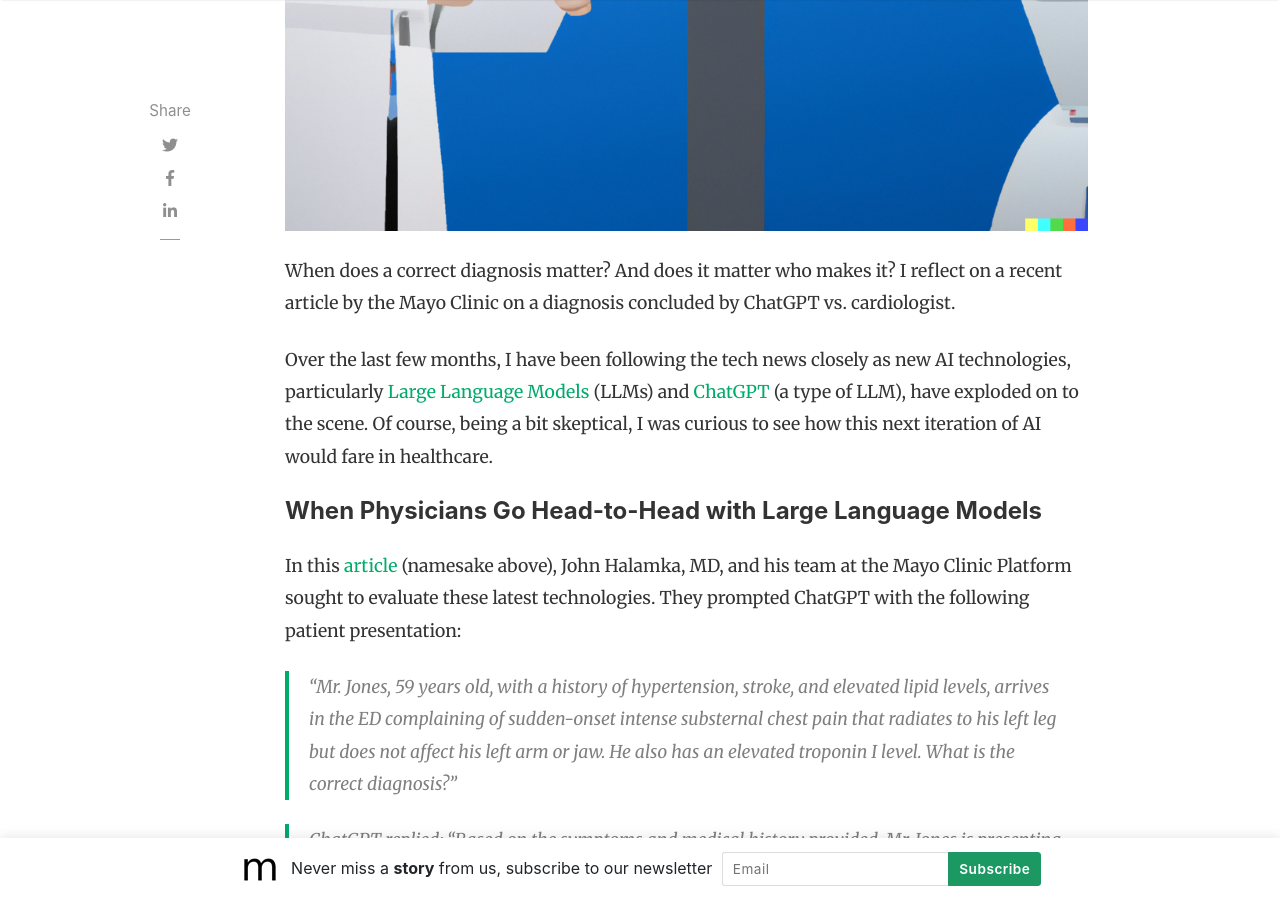
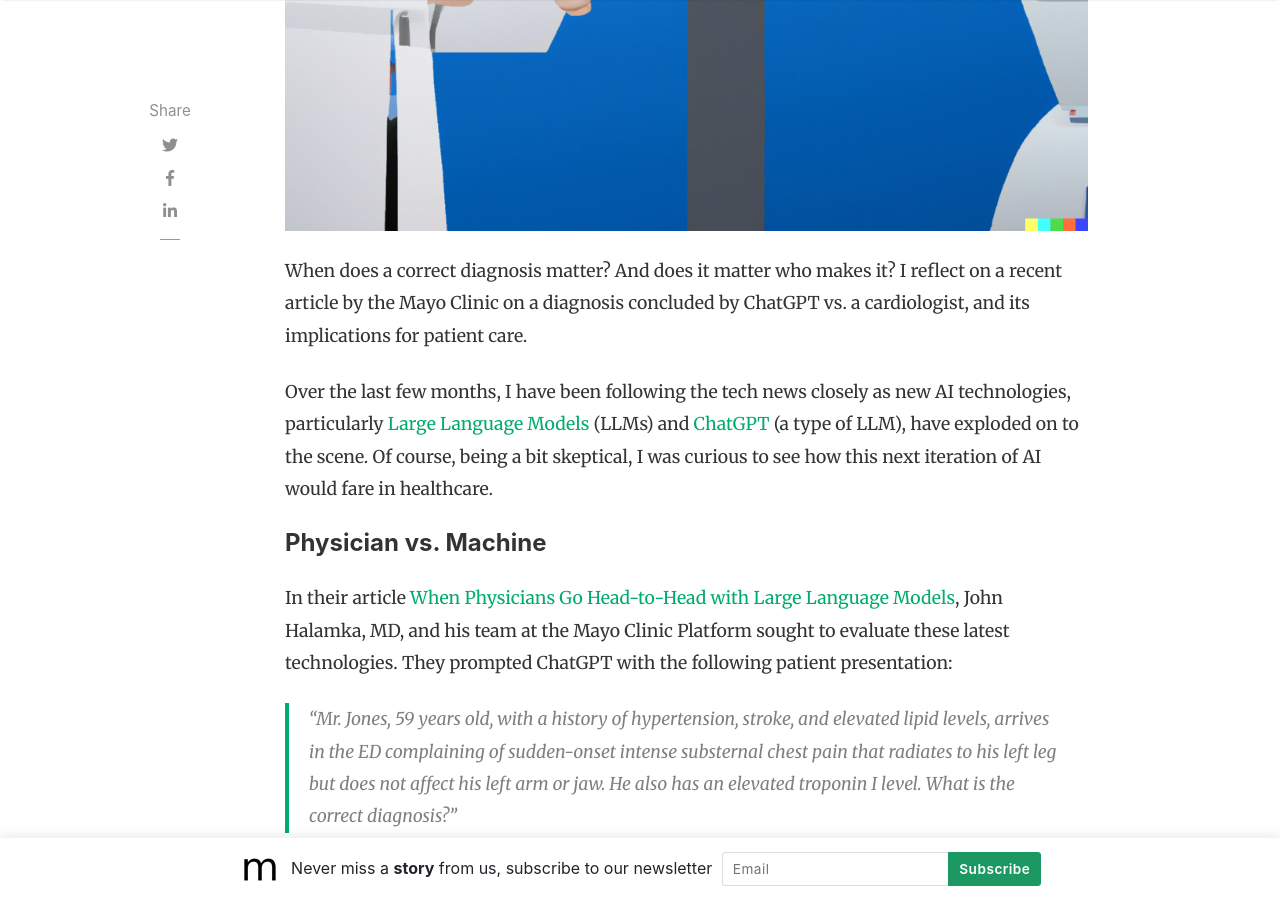
Before and after one commit to slsu0424/slsu0424.github.io, a Jekyll site: the page built from _posts/2023-06-02-test.md, in a window 1280 px wide and 900 px high, scrolled down 1020 px. Built offline with Jekyll 4.4.1, drawn with Linux system fonts in a browser that asks for light colours; nearby versions of some CDN libraries; comment, search, counter and statistics services are not loaded.

Commit message:
Update 2023-06-02-test.md

```diff
--- a/_posts/2023-06-02-test.md
+++ b/_posts/2023-06-02-test.md
@@ -11,14 +11,14 @@
 rating: 4.5
 ---
 
-When does a correct diagnosis matter?  And does it matter who makes it?  I reflect on a recent article by the Mayo Clinic on a diagnosis concluded by ChatGPT vs. cardiologist.
+When does a correct diagnosis matter?  And does it matter who makes it?  I reflect on a recent article by the Mayo Clinic on a diagnosis concluded by ChatGPT vs. a cardiologist, and its implications for patient care.
 
 Over the last few months, I have been following the tech news closely as new AI technologies, particularly [Large Language Models](https://en.wikipedia.org/wiki/Large_language_model) (LLMs) and [ChatGPT](https://en.wikipedia.org/wiki/ChatGPT) (a type of LLM), have exploded on to the scene.  Of course, being a bit skeptical, I was curious to see how this next iteration of AI would fare in healthcare.
 
 
-#### When Physicians Go Head-to-Head with Large Language Models
+#### Physician vs. Machine
 
-In this [article](https://www.mayoclinicplatform.org/2023/05/10/when-physicians-go-head-to-head-with-large-language-models) (namesake above), John Halamka, MD, and his team at the Mayo Clinic Platform sought to evaluate these latest technologies.  They prompted ChatGPT with the following patient presentation:
+In their article [When Physicians Go Head-to-Head with Large Language Models](https://www.mayoclinicplatform.org/2023/05/10/when-physicians-go-head-to-head-with-large-language-models), John Halamka, MD, and his team at the Mayo Clinic Platform sought to evaluate these latest technologies.  They prompted ChatGPT with the following patient presentation:
 
 > "Mr. Jones, 59 years old, with a history of hypertension, stroke, and elevated lipid levels, arrives in the ED complaining of sudden-onset intense substernal chest pain that radiates to his left leg but does not affect his left arm or jaw. He also has an elevated troponin I level. What is the correct diagnosis?"
 
```
